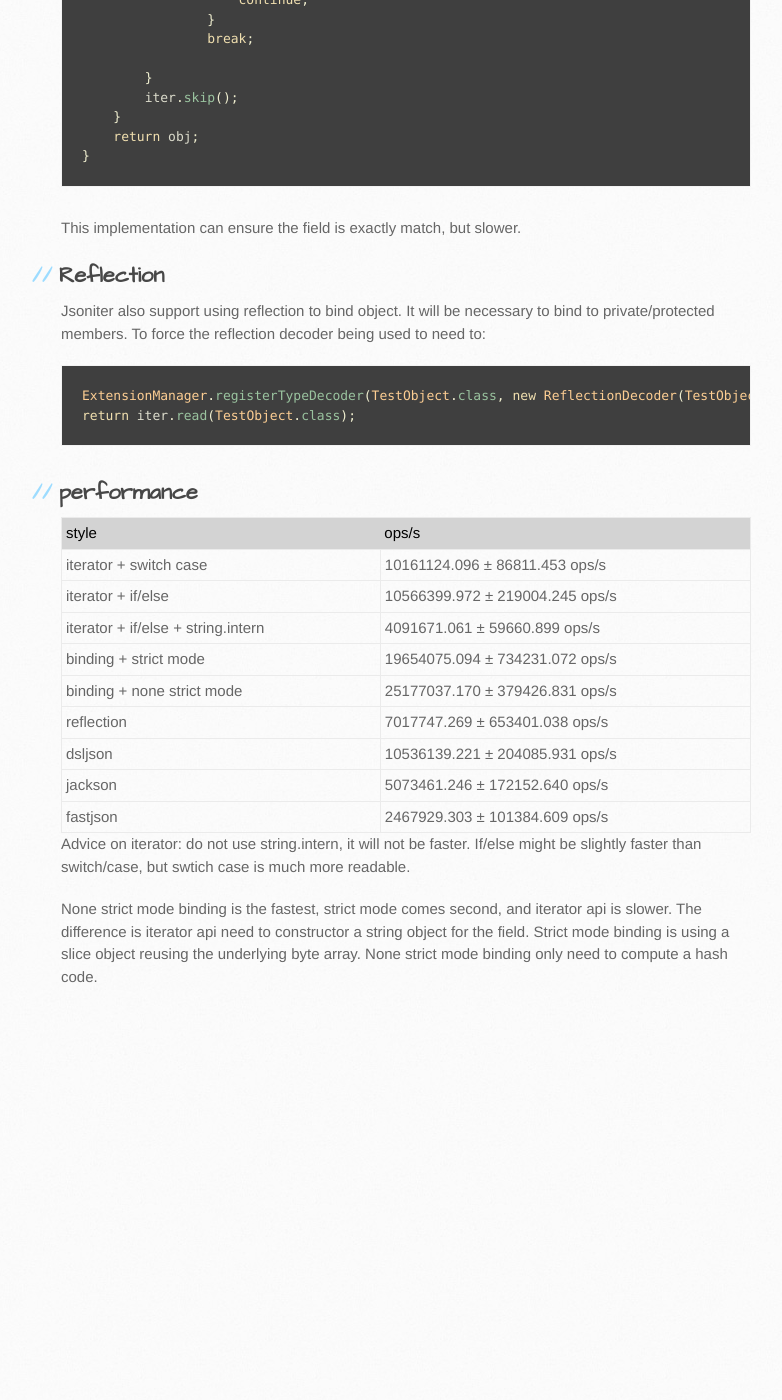
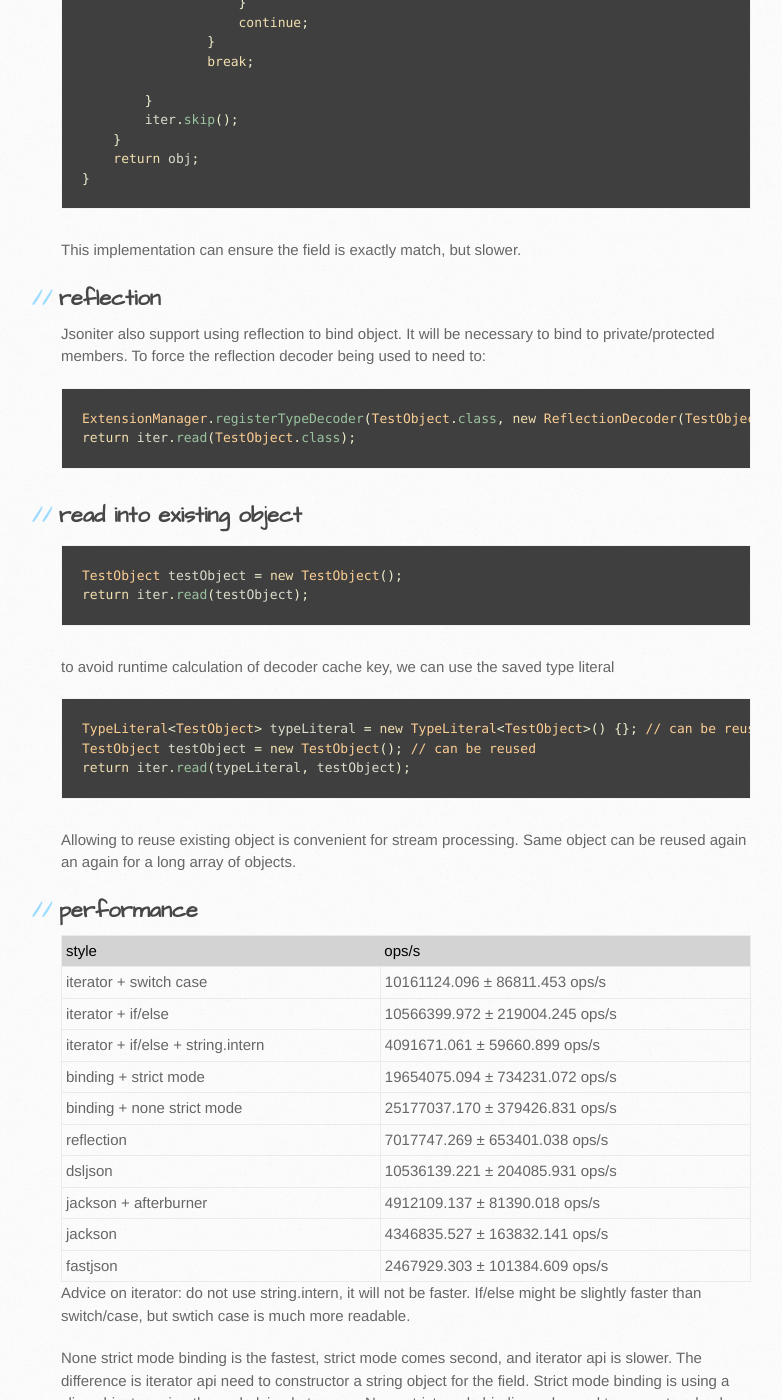
Before and after one commit to json-iterator/json-iterator.github.io, a Jekyll site: the page built from java-howto.md, in a window 1280 px wide and 1400 px high, scrolled down 4173 px. Shown: the whole window, without its empty margins (109-891 px from the left). Built offline with Jekyll 4.4.1, drawn with Linux system fonts in a browser that asks for light colours; comment, search, counter and statistics services are not loaded; before the commit the page ends 5204 px from its top, so only the background shows below that; some of the changed text lies outside the part shown.

Commit message:
Update java-howto.md

````diff
--- a/java-howto.md
+++ b/java-howto.md
@@ -198,7 +198,7 @@ public static Object decode_(com.jsoniter.JsonIterator iter) {
 
 This implementation can ensure the field is exactly match, but slower.
 
-## Reflection
+## reflection
 
 Jsoniter also support using reflection to bind object. It will be necessary to bind to private/protected members. To force the reflection decoder being used to need to:
 
@@ -206,6 +206,23 @@ Jsoniter also support using reflection to bind object. It will be necessary to b
 ExtensionManager.registerTypeDecoder(TestObject.class, new ReflectionDecoder(TestObject.class));
 return iter.read(TestObject.class);
 ```
+
+## read into existing object
+
+```java
+TestObject testObject = new TestObject();
+return iter.read(testObject);
+```
+
+to avoid runtime calculation of decoder cache key, we can use the saved type literal
+
+```java
+TypeLiteral<TestObject> typeLiteral = new TypeLiteral<TestObject>() {}; // can be reused
+TestObject testObject = new TestObject(); // can be reused
+return iter.read(typeLiteral, testObject);
+```
+
+Allowing to reuse existing object is convenient for stream processing. Same object can be reused again an again for a long array of objects.
 
 ## performance
 
@@ -218,7 +235,8 @@ return iter.read(TestObject.class);
 | binding + none strict mode | 25177037.170 ± 379426.831  ops/s |
 | reflection | 7017747.269 ± 653401.038  ops/s |
 | dsljson | 10536139.221 ± 204085.931  ops/s |
-| jackson | 5073461.246 ± 172152.640  ops/s |
+| jackson + afterburner | 4912109.137 ±  81390.018  ops/s |
+| jackson | 4346835.527 ± 163832.141  ops/s |
 | fastjson | 2467929.303 ± 101384.609  ops/s |
 
 Advice on iterator: do not use string.intern, it will not be faster. If/else might be slightly faster than switch/case, but swtich case is much more readable.
````
